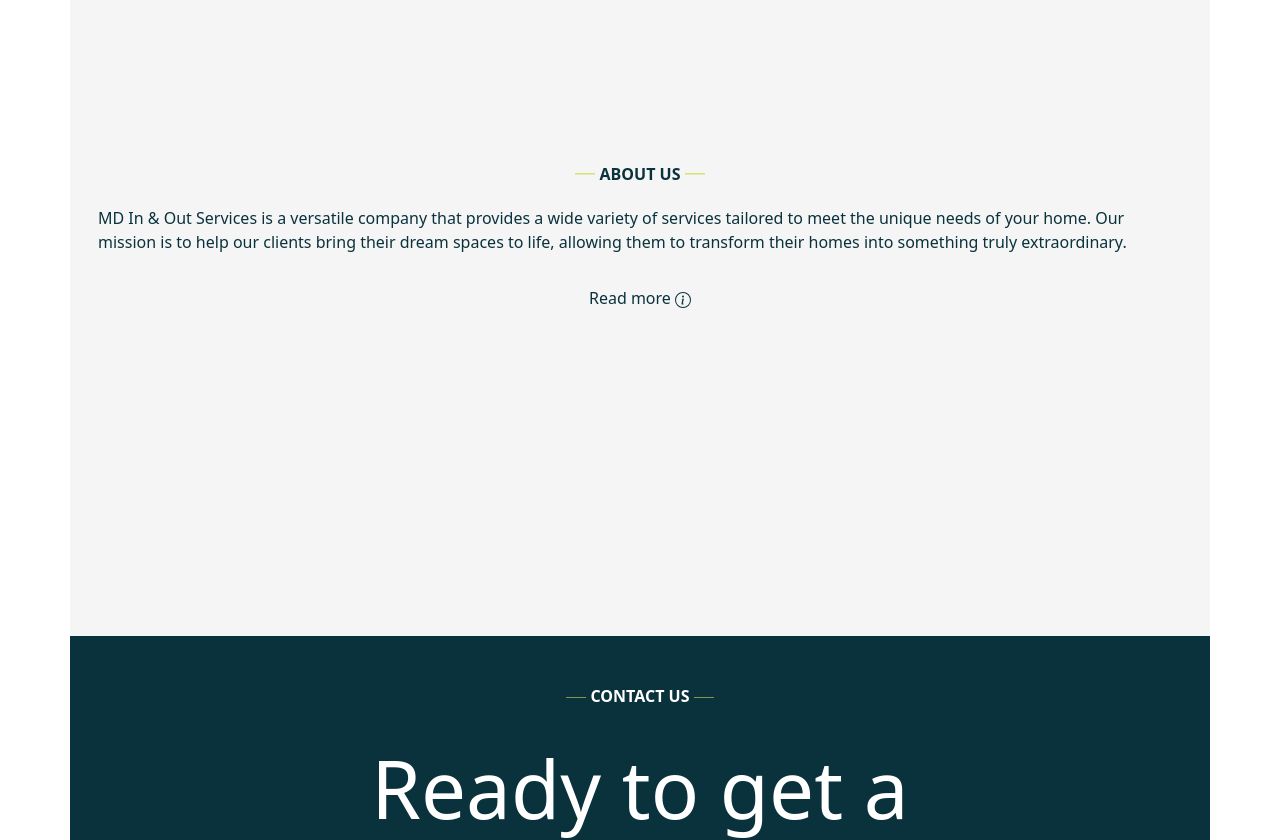
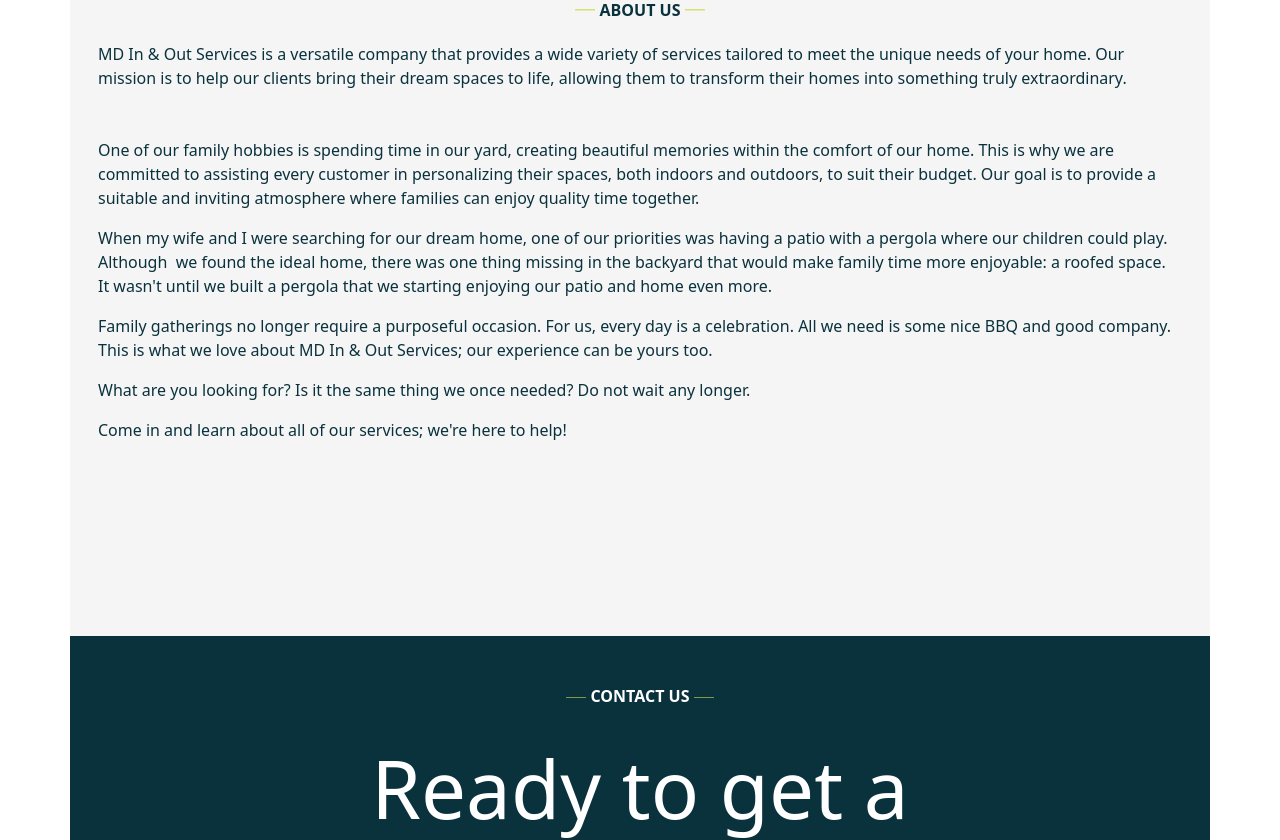
Before and after one commit to yohanJS/mdinandoutserv, a Vue app: page / in a window 1280 px wide. Shown: the part 1100-1940 px from the top of the page. Built offline with nearby package versions, Linux system fonts and the light colour scheme.

Commit message:
added the about us for Desktop view

```diff
--- a/src/components/AboutUs.vue
+++ b/src/components/AboutUs.vue
@@ -17,15 +17,8 @@
           needs of your home. Our mission is to help our clients bring their dream spaces to life,
           allowing them to transform their homes into something truly extraordinary.
         </p>
-        <!-- <p class="p-3">
-        What are you looking for? Is it the same thing we once needed?
-      </p>
-      <p class="p-3">
-        Do not wait any longer.
-        Come in and learn about all of our services; we're here to help!
-      </p> -->
         <!-- Button trigger modal -->
-        <div class="col-12 text-center">
+        <div class="col-12 col-md-6 text-center" v-if="isMobile">
           <a type="button" class="text-color text-decoration-none" data-bs-toggle="modal"
             data-bs-target="#staticBackdropModal">
             Read more
@@ -36,6 +29,36 @@
                 d="m8.93 6.588-2.29.287-.082.38.45.083c.294.07.352.176.288.469l-.738 3.468c-.194.897.105 1.319.808 1.319.545 0 1.178-.252 1.465-.598l.088-.416c-.2.176-.492.246-.686.246-.275 0-.375-.193-.304-.533zM9 4.5a1 1 0 1 1-2 0 1 1 0 0 1 2 0" />
             </svg>
           </a>
+        </div>
+        <div class="p-3" v-else>
+          <p> One of our family hobbies is spending time in our yard, creating beautiful memories within the
+            comfort of our home.
+            This is why we are committed to assisting every customer in personalizing their spaces, both
+            indoors
+            and outdoors,
+            to suit their budget. Our goal is to provide a suitable and inviting atmosphere where families can
+            enjoy quality time together.
+          </p>
+          <p>
+            When my wife and I were searching for our dream home, one of our priorities was having a patio
+            with a
+            pergola where our children could play.
+            Although  we found the ideal home, there was one thing missing in the backyard that would make
+            family
+            time more enjoyable: a roofed space.
+            It wasn't until we built a pergola that we starting enjoying our patio and home even more.
+          </p>
+          <p>
+            Family gatherings no longer require a purposeful occasion. For us, every day is a celebration. All
+            we
+            need is some nice BBQ and good company.
+            This is what we love about MD In & Out Services; our experience can be yours too.
+          </p>
+          <p>What are you looking for? Is it the same thing we once needed? Do not wait any longer.
+          </p>
+          <p>
+            Come in and learn about all of our services; we're here to help!
+          </p>
         </div>
         <!-- Modal -->
         <div class="modal fade" style="z-index: 99999;" id="staticBackdropModal" data-bs-backdrop="static"
@@ -123,17 +146,25 @@
 }
 </style>
 
-<script>
-import Footer from './Footer.vue'
+<script setup>
+import { ref, onMounted, onBeforeUnmount } from 'vue';
 import { Modal } from 'bootstrap';
+import Footer from './Footer.vue';
 
-export default {
-  components: {
-    Footer
-  },
-  methods: {
-    goToContactForm() {
+const isMobile = ref(false);
+
+// Methods
+const goToContactForm = () => {
   window.location.href = '#getQuoteSection';
+  hideModal();
+};
+
+const goToServices = () => {
+  window.location.href = '#services';
+  hideModal();
+};
+
+const hideModal = () => {
   let staticBackdropModal = document.getElementById("staticBackdropModal");
   if (staticBackdropModal) {
     let modalInstance = Modal.getInstance(staticBackdropModal);
@@ -141,18 +172,22 @@
       modalInstance.hide();
     }
   }
-    },
-    goToServices() {
-      window.location.href='#services';
-      let staticBackdropModal = document.getElementById("staticBackdropModal");
-      if (staticBackdropModal) {
-        let modalInstance = Modal.getInstance(staticBackdropModal);
-        if (modalInstance) {
-          modalInstance.hide();
-        }
-      }
-    }
-  }
-}
+};
+
+// Lifecycle hooks
+onMounted(() => {
+  isMobile.value = window.innerWidth <= 768;
+
+  const handleResize = () => {
+    isMobile.value = window.innerWidth <= 768;
+  };
+
+  window.addEventListener('resize', handleResize);
+
+  // Clean up the event listener on unmount
+  onBeforeUnmount(() => {
+    window.removeEventListener('resize', handleResize);
+  });
+});
 
 </script>
--- a/src/components/ContactForm.vue
+++ b/src/components/ContactForm.vue
@@ -25,7 +25,7 @@
       </div>
       <div class="row d-flex justify-content-center">
         <form
-          class="col-12 col-md-6 mt-5 border border-1 shadow-lg rounded-5 p-3 bg-white"
+          class="col-12 col-md-6 mt-5 border border-1 shadow-lg rounded-2 p-3 bg-white"
           id="getQuote"
           v-on:submit.prevent="sendEmailForm"
         >
--- a/src/components/Services.vue
+++ b/src/components/Services.vue
@@ -79,6 +79,7 @@
 window.addEventListener('resize', () => {
   isMobile.value = window.innerWidth <= 768;
 });
+
 </script>
 
 <style scoped>
```
Lines whose indentation alone changed are shown as unchanged.
